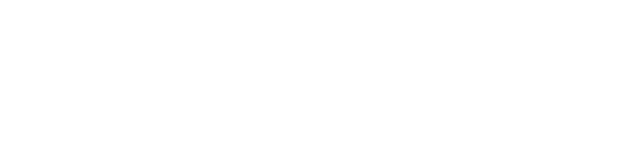
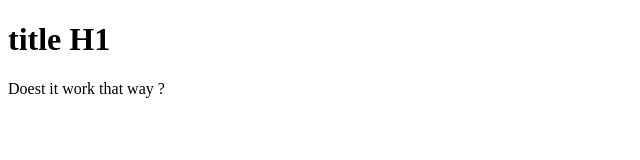
Before and after one commit to dorianeGH/my-super-website, a plain HTML site: page index.html in a window 1280 px wide. Shown: the whole page, without its empty margins (0-640 px from the left). Drawn offline with Linux system fonts and the light colour scheme.

Commit message:
change of index.html made

```diff
--- a/index.html
+++ b/index.html
@@ -2,9 +2,11 @@
 <html>
   <head>
     <meta charset="UTF-8">
-    <title>title</title>
+    <title>New title here</title>
   </head>
   <body>
+    <h1>title H1</h1>
+    Doest it work that way ?
 
   </body>
 </html>
```
